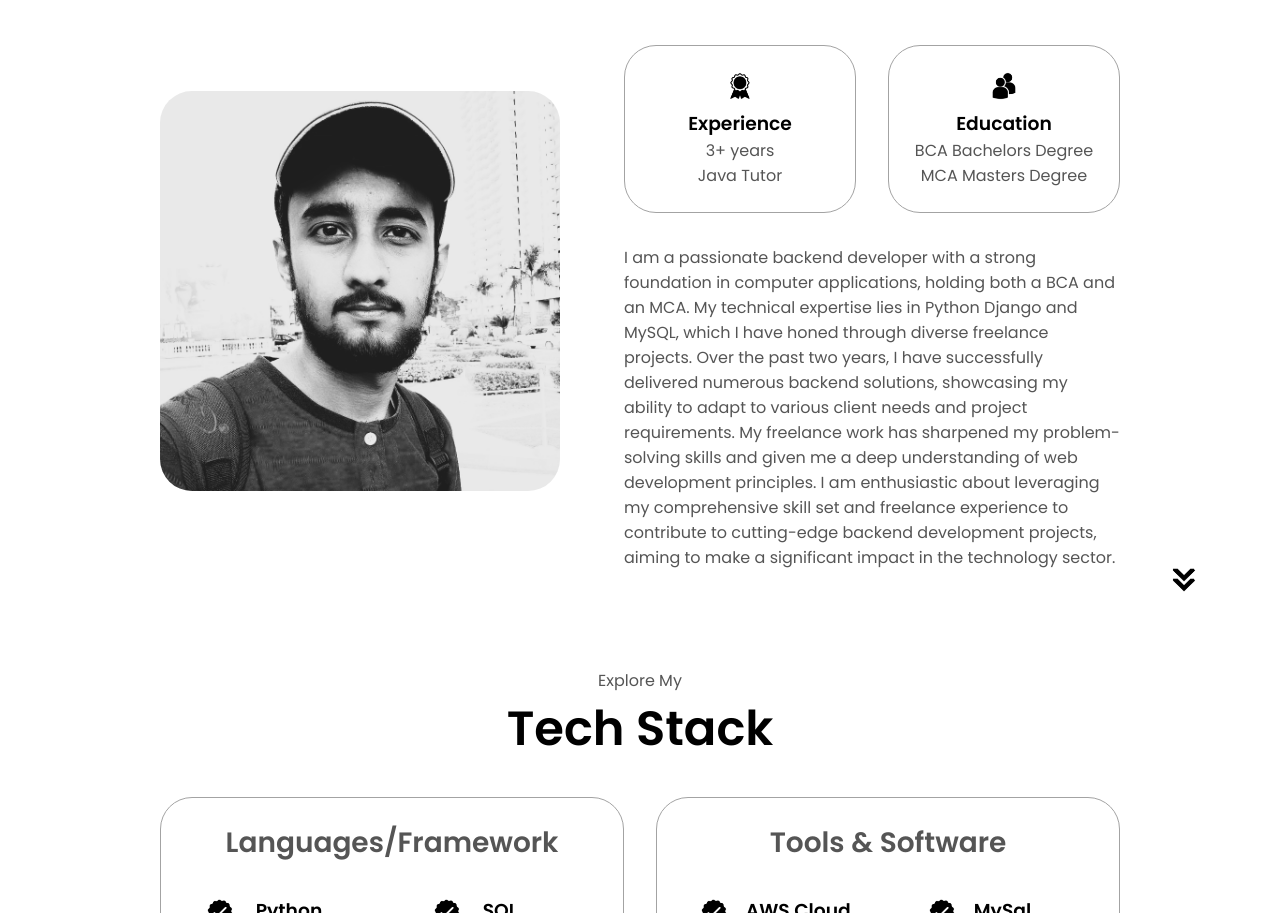
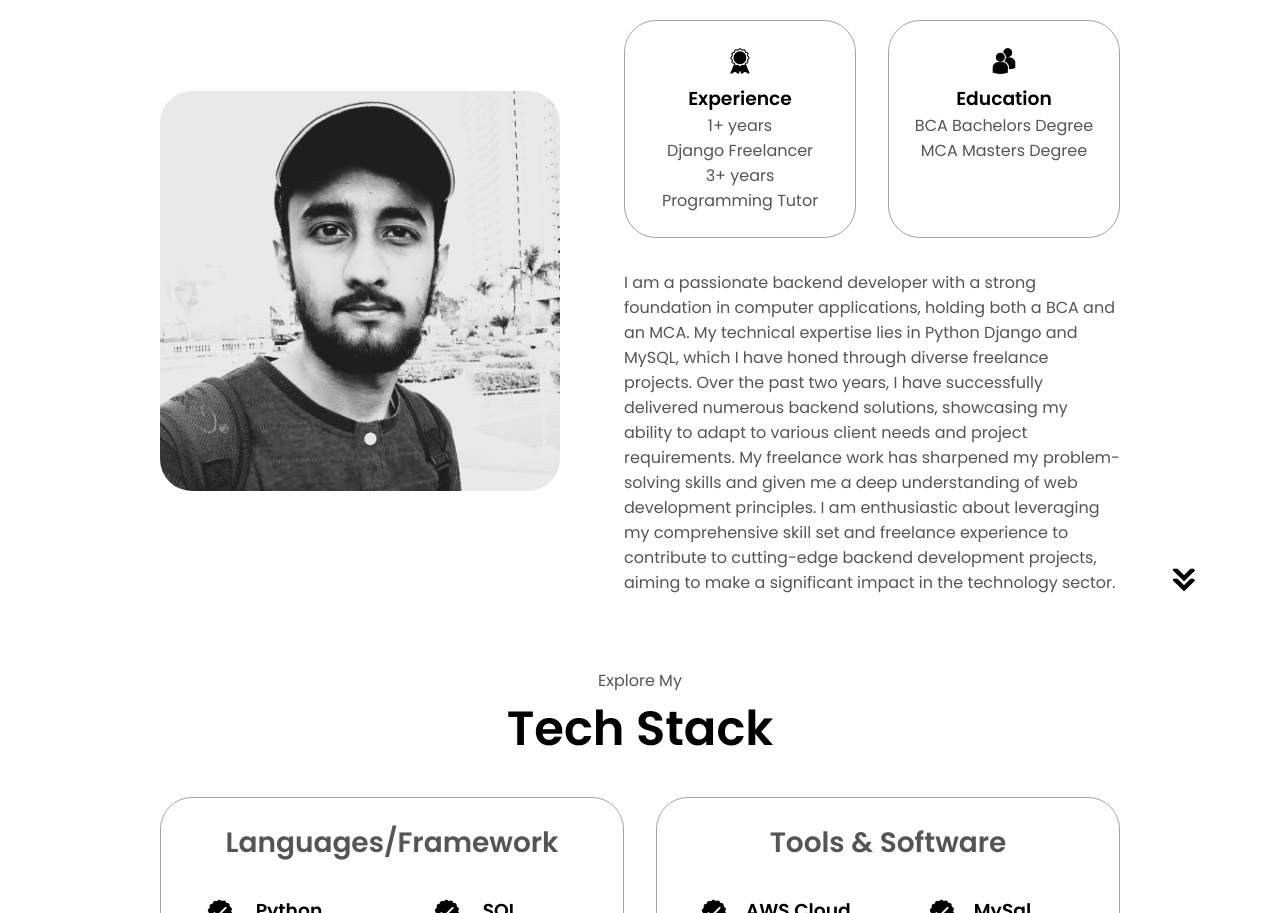
Before and after one commit to ayushvanvary99/portfolio, a plain HTML site: page index.html in a window 1280 px wide. Shown: the part 1028-1941 px from the top of the page. Drawn offline with Linux system fonts and the light colour scheme.

Commit message:
Update index.html

```diff
--- a/index.html
+++ b/index.html
@@ -48,7 +48,7 @@
             <h1 class="title">Ayush Vanvary</h1>
             <p class="section__text__p2">Backend Developer</p>
             <div class="btn-container">
-                <button class="btn btn-color-2" onclick="window.open('./assets/resume-Ayush.pdf')">
+                <button class="btn btn-color-2" onclick="window.open('./assets/ayush_vanvary_resume_2024.pdf')">
                     Download CV
                 </button>
                 <button class="btn btn-color-1" onclick="location.href='./#contact'">
@@ -75,7 +75,9 @@
                     <div class="details-container">
                         <img src="./assets/experience.png" alt="Experience icon" class="icon" />
                         <h3>Experience</h3>
-                        <p>3+ years <br />Java Tutor</p>
+                        <p>1+ years <br />Django Freelancer</p>
+                        <p>3+ years <br />Programming Tutor</p>
+
                     </div>
                     <div class="details-container">
                         <img src="./assets/education.png" alt="Education icon" class="icon" />
```
